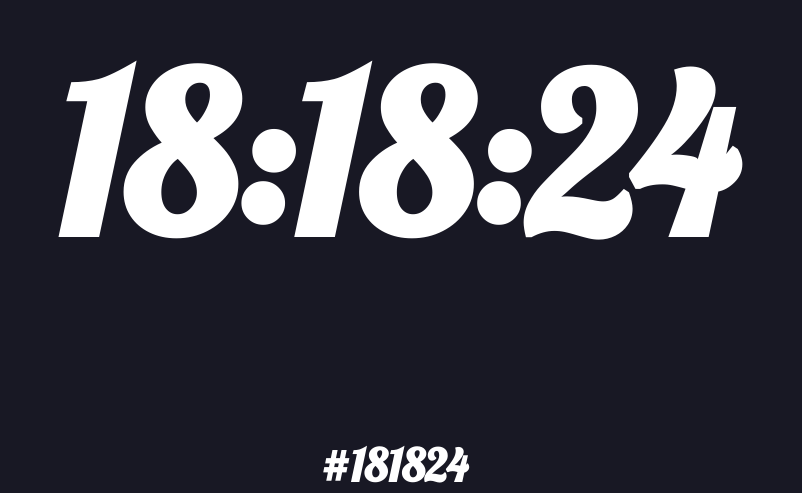
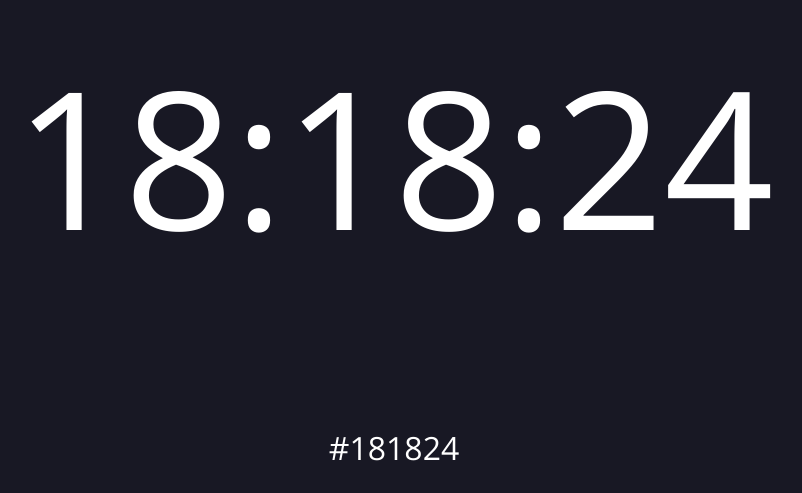
Before and after one commit to RamonGilabert/Colors, a plain HTML site: page public/index.html in a window 1280 px wide. Shown: the part 382-875 px from the top of the page, without its empty margins (246-1048 px from the left). After the commit the page ends 851 px from the top, so only its background shows below. Drawn offline with nearby package versions, Linux system fonts and the light colour scheme.

Commit message:
Adds some more styling

```diff
--- a/public/styles.css
+++ b/public/styles.css
@@ -1,9 +1,9 @@
 /* Colors style */
 
-@import url(https://fonts.googleapis.com/css?family=Lobster);
+@import url(https://fonts.googleapis.com/css?family=Open+Sans:400,300);
 
 html {
-  font-family: 'Lobster', cursive;
+  font-family: 'Open Sans', sans-serif;
   height: 100%;
   width: 100%;
 }
@@ -20,15 +20,17 @@ h1, h3 {
 
 #time-label {
   font-size: 125px;
-  font-size: 17vw;
+  font-size: 15vw;
   padding: 0;
   margin: 0;
   margin-top: 42.5%;
   transform: translate(0, -50%);
+  font-weight: 400;
 }
 
 #color-label {
   font-size: 75px;
-  font-size: 3.5vw;
+  font-size: 2.5vw;
   margin-top: 10px;
+  font-weight: 300;
 }
```
